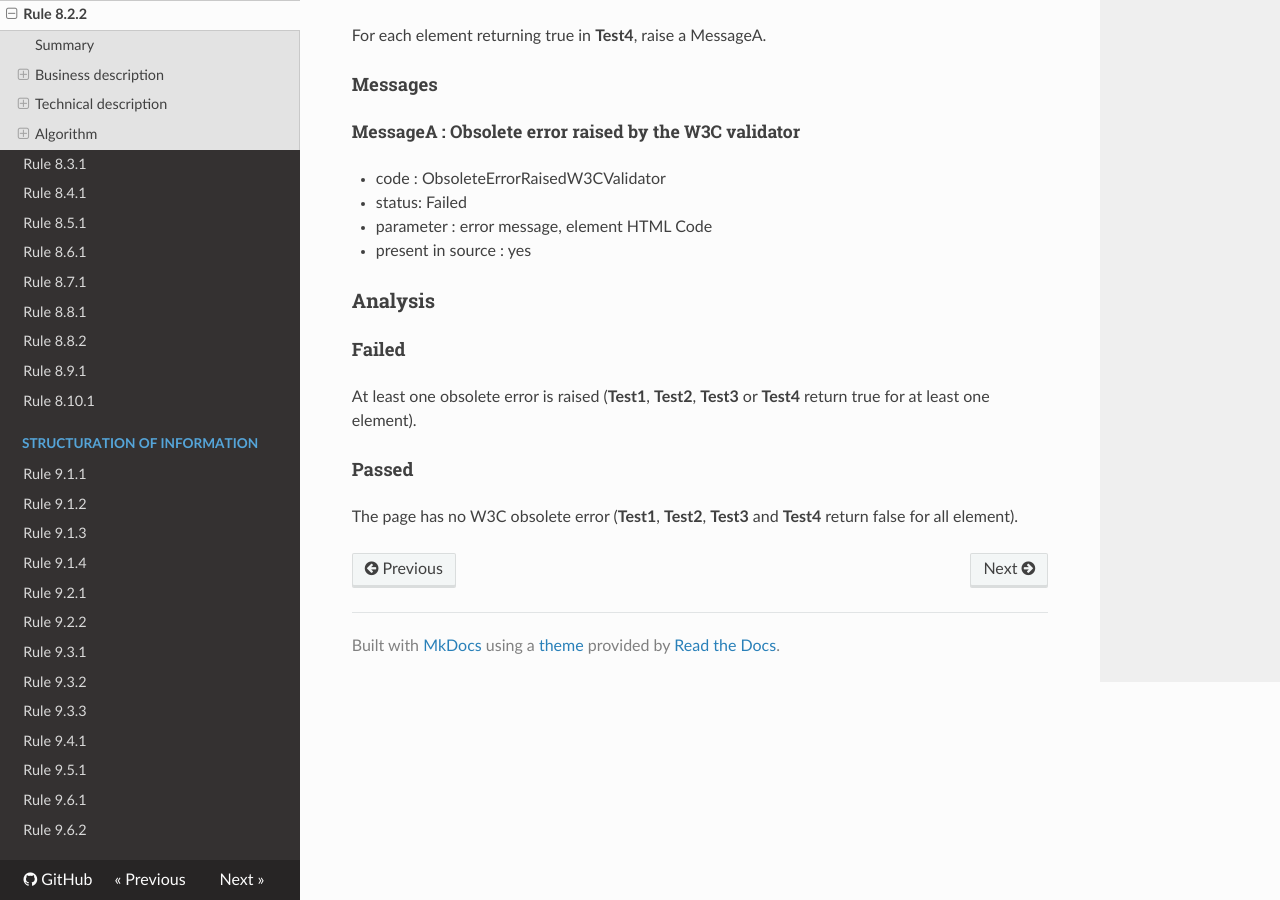
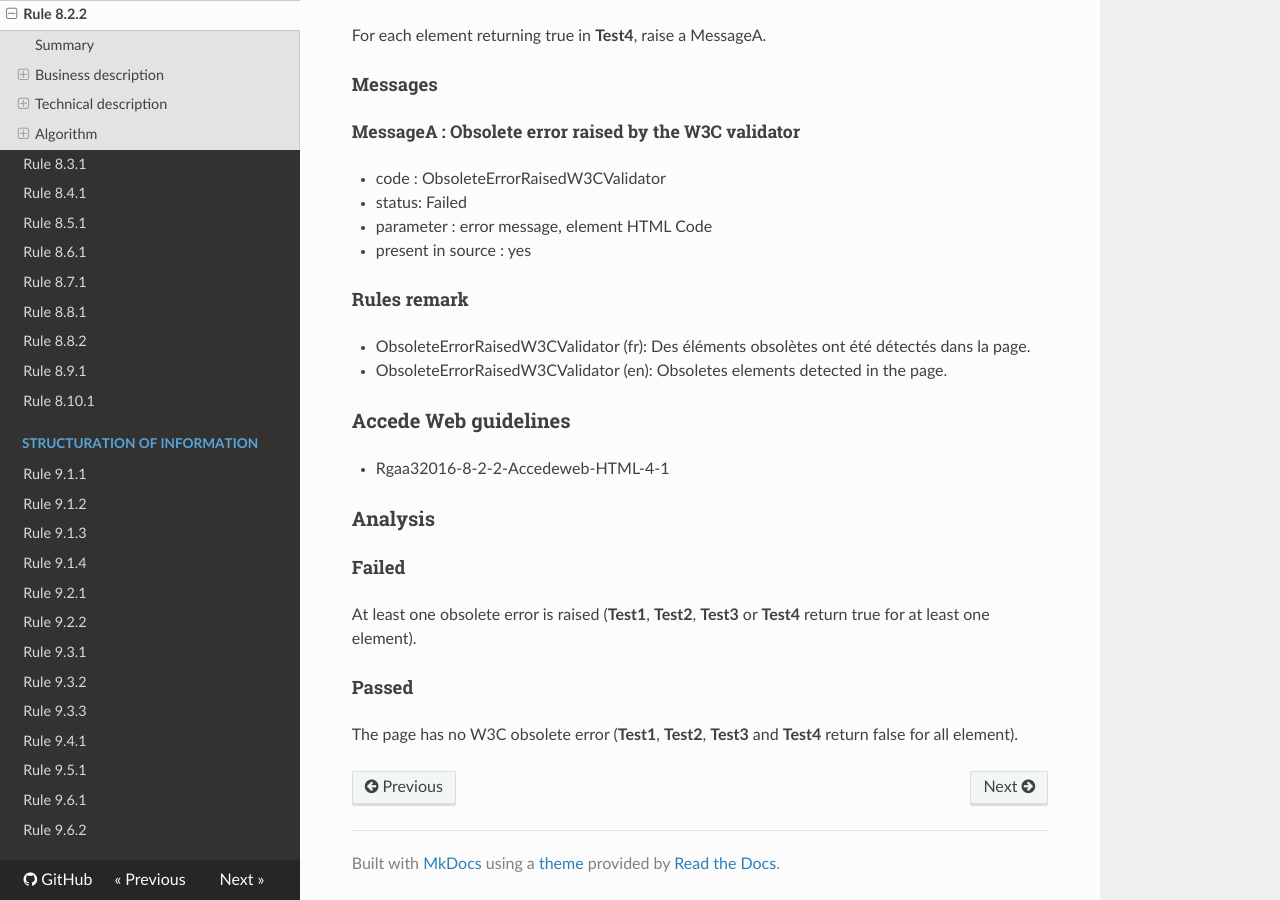
Before and after one commit to Tanaguru/RGAA3-2016, an MkDocs documentation site: the page built from docs/Rule-8-2-2.md, in a window 1280 px wide and 900 px high, scrolled down 1884 px. Built offline with MkDocs 1.6.1, drawn with Linux system fonts in a browser that asks for light colours; nearby versions of some CDN libraries; old or Windows-style settings are respelled for this version of MkDocs.

Commit message:
Update remakes of the test 8.2.2

```diff
--- a/docs/Rule-8-2-2.md
+++ b/docs/Rule-8-2-2.md
@@ -81,6 +81,15 @@ For each element returning true in **Test4**, raise a MessageA.
 -    parameter : error message, element HTML Code
 -    present in source : yes
 
+#### Rules remark
+
+ * ObsoleteErrorRaisedW3CValidator (fr): Des &eacute;l&eacute;ments obsol&egrave;tes ont &eacute;t&eacute; d&eacute;tect&eacute;s dans la page.
+ * ObsoleteErrorRaisedW3CValidator (en): Obsoletes elements detected in the page.
+
+### Accede Web guidelines
+
+ * Rgaa32016-8-2-2-Accedeweb-HTML-4-1
+
 ### Analysis
 
 #### Failed
```
Also changed, not shown: 3 other files.
